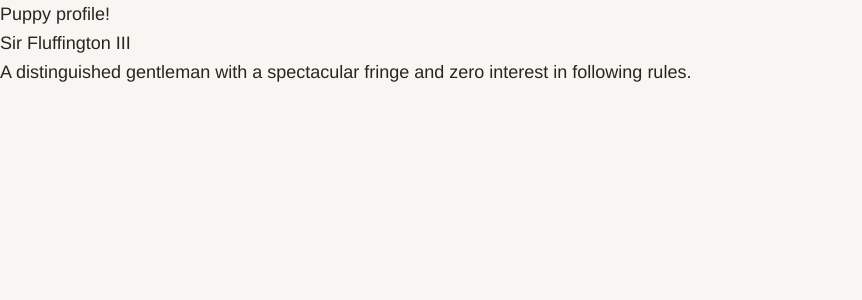
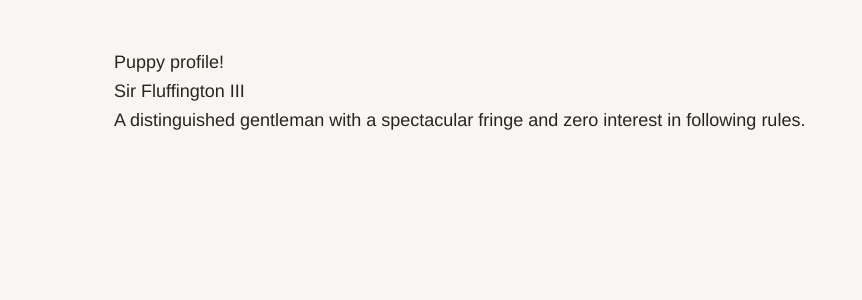
Before and after one commit to hajdun/react-routing-init, a React (Vite) app: page /puppies/1 in a window 1280 px wide. Shown: the top 300 px of the page, without its empty margins (0-862 px from the left). Built offline with nearby package versions, Linux system fonts and the light colour scheme.

Commit message:
prettier puppy profile

```diff
--- a/src/pages/PuppyProfile.jsx
+++ b/src/pages/PuppyProfile.jsx
@@ -18,7 +18,7 @@ const PuppyProfile = () => {
 
     const currentPuppy = dogs.find(dog => dog.id.toString() === id)
     return (
-        <div>
+        <main style={{ maxWidth: '1100px', margin: '0 auto', padding: 'var(--space-12) var(--space-6)' }}>
             <div>
                 Puppy profile!
             </div>
@@ -30,7 +30,7 @@ const PuppyProfile = () => {
             <div>
                 {currentPuppy.desc}
             </div>
-        </div>
+        </main>
     );
 }
 
```
